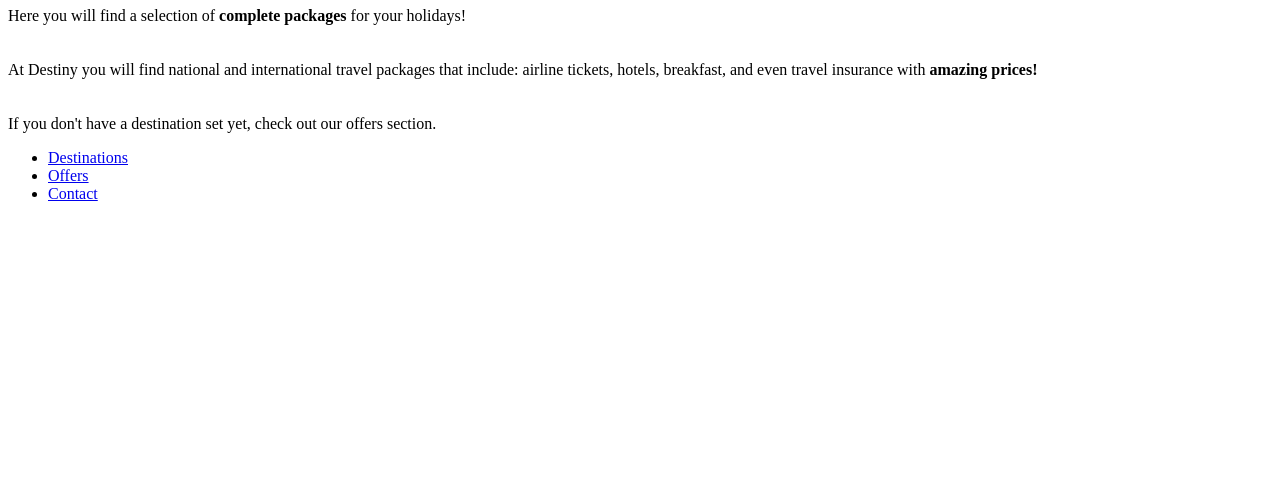
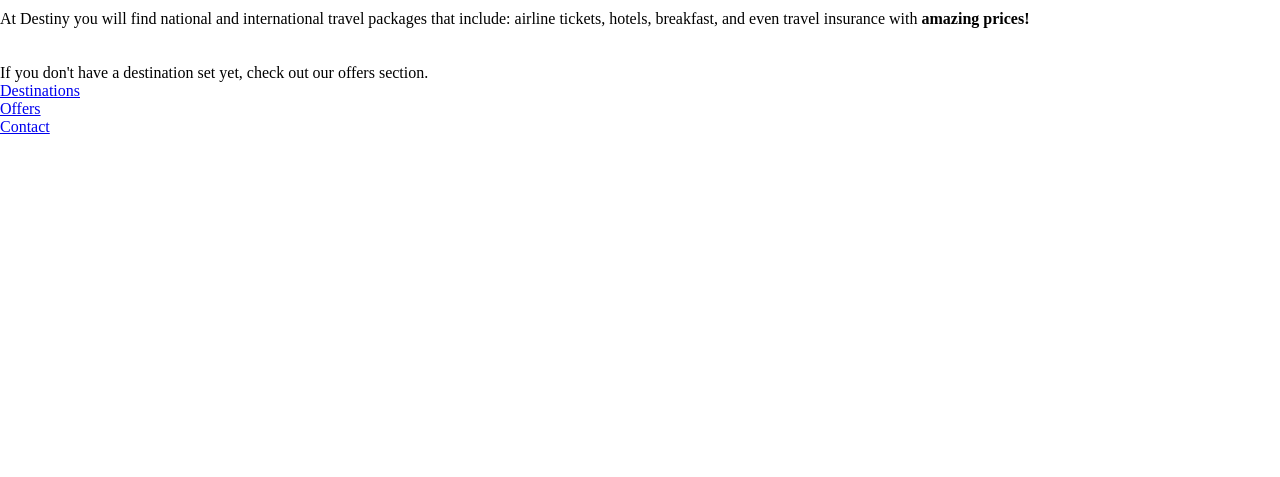
Before and after one commit to tarcisioMateus/Destiny-LP, a plain HTML site: page index.html in a window 1280 px wide. Shown: the part 323-800 px from the top of the page. Drawn offline with Linux system fonts and the light colour scheme.

Commit message:
created style.css with *{}

```diff
--- a/index.html
+++ b/index.html
@@ -7,8 +7,11 @@
     <meta charset="UTF-8">
     <meta name="viewport" content="width=device-width, initial-scale=1.0">
 
+    <title>Destiny</title>
+
     <link rel="shortcut icon" href="images/favicon.svg" type="image/x-icon">
-    <title>Destiny</title>
+
+    <link rel="stylesheet" href="style.css">
 
     <link href="https://fonts.googleapis.com/css2?family=Dosis:wght@400;700&family=Open+Sans:wght@400;700&display=swap" rel="stylesheet">
 </head>
@@ -22,7 +25,7 @@
         <p>
             Here you will find a selection of <strong>complete packages</strong> for your holidays!
             <br/><br/><br/>
-            At Destiny you will find national and international travel packages that include: airline tickets, hotels, breakfast, and even travel insurance with <strong>amazing prices!</strong>
+            At <span>Destiny</span> you will find national and international travel packages that include: airline tickets, hotels, breakfast, and even travel insurance with <strong>amazing prices!</strong>
             <br/><br/><br/>
             If you don't have a destination set yet, check out our offers section.
         </p>
--- /dev/null
+++ b/style.css
@@ -0,0 +1,5 @@
+* {
+    margin: 0;
+    padding: 0;
+    box-sizing: border-box;
+}
```
